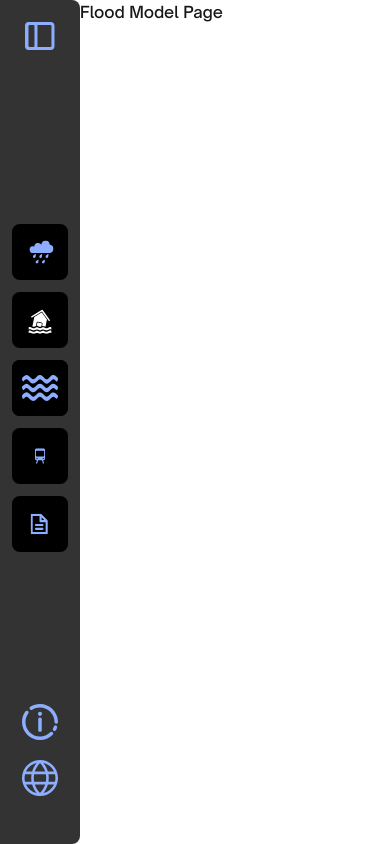
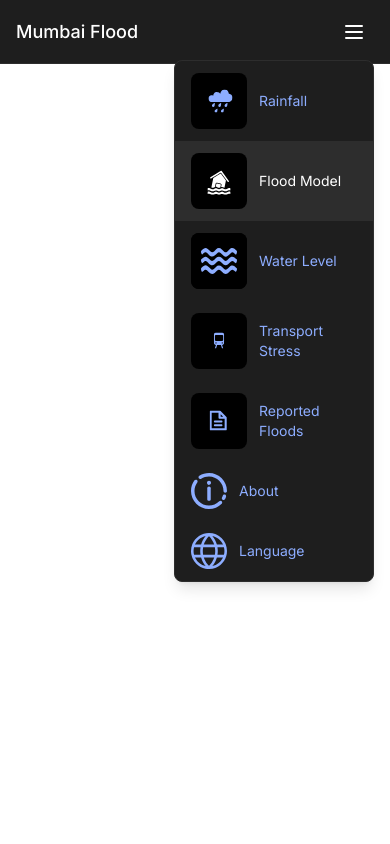
Before and after one commit to Mumbai-Flood-App/Web-App-Frontend, a Next.js app: page /flood-model in a window 390 px wide. Both pictures are taken after a click on the button "Menu". Built offline with nearby package versions, Linux system fonts and the light colour scheme.

Commit message:
added mobilenav menu

```diff
--- a/src/app/layout.tsx
+++ b/src/app/layout.tsx
@@ -1,15 +1,39 @@
 // src/app/layout.tsx
 import React, { ReactNode } from "react";
-import Sidebar from '@/components/Sidebar/Sidebar';
-import './globals.css'; // if you have global styles
+import type { Metadata } from "next";
+import { Inter } from "next/font/google";
+import "./globals.css";
+import Sidebar from "@/components/Sidebar/Sidebar";
+import MobileNav from "@/components/MobileNav/MobileNav";
 
-export default function RootLayout({ children }: { children: ReactNode }) {
+const inter = Inter({ subsets: ["latin"] });
+
+export const metadata: Metadata = {
+  title: "Mumbai Flood",
+  description: "Mumbai Flood Monitoring System",
+};
+
+export default function RootLayout({
+  children,
+}: Readonly<{
+  children: React.ReactNode;
+}>) {
   return (
     <html lang="en">
-      <body>
-        <div className="flex">
-          <Sidebar />
-          <main className="flex-1">{children}</main>
+      <body className={`${inter.className} bg-[#0F0F0F] text-white`}>
+        <div className="flex min-h-screen">
+          {/* Sidebar - hidden on mobile */}
+          <div className="hidden lg:block">
+            <Sidebar />
+          </div>
+
+          {/* Main content */}
+          <main className="flex-1 p-4 lg:p-8">
+            {children}
+          </main>
+
+          {/* Mobile Navigation - shown only on mobile */}
+          <MobileNav />
         </div>
       </body>
     </html>
--- /dev/null
+++ b/src/components/MobileNav/MobileNav.tsx
@@ -0,0 +1,101 @@
+'use client';
+
+import { usePathname } from 'next/navigation';
+import { useState, useEffect } from 'react';
+import Link from 'next/link';
+import Image from 'next/image';
+
+// Import your icons
+import RainfallIcon from '../Sidebar/RainfallIcon';
+import FloodModelIcon from '../Sidebar/FloodModelIcon';
+import WaterLevelIcon from '../Sidebar/WaterLevelIcon';
+import RailwayIcon from '../Sidebar/RailwayIcon';
+import FloodReportIcon from '../Sidebar/FloodReportIcon';
+import InfoIcon from '../Sidebar/InfoIcon';
+import LanguageIcon from '../Sidebar/LanguageIcon';
+
+const navItems = [
+  { href: '/', label: 'Rainfall', icon: RainfallIcon },
+  { href: '/flood-model', label: 'Flood Model', icon: FloodModelIcon },
+  { href: '/water-level', label: 'Water Level', icon: WaterLevelIcon },
+  { href: '/transport-stress', label: 'Transport Stress', icon: RailwayIcon },
+  { href: '/reported-floods', label: 'Reported Floods', icon: FloodReportIcon },
+  { href: '/about', label: 'About', icon: InfoIcon },
+  { href: '/language', label: 'Language', icon: LanguageIcon },
+];
+
+export default function MobileNav() {
+  const pathname = usePathname();
+  const [isDropdownOpen, setIsDropdownOpen] = useState(false);
+
+  // Close dropdown when clicking outside
+  useEffect(() => {
+    const handleClickOutside = (event: MouseEvent) => {
+      if (isDropdownOpen && !(event.target as Element).closest('.dropdown')) {
+        setIsDropdownOpen(false);
+      }
+    };
+
+    document.addEventListener('click', handleClickOutside);
+    return () => document.removeEventListener('click', handleClickOutside);
+  }, [isDropdownOpen]);
+
+  return (
+    <div className="lg:hidden">
+      {/* Mobile Header */}
+      <header className="fixed top-0 left-0 right-0 h-16 bg-[#1E1E1E] border-b border-[#2D2D2D] z-50">
+        <div className="h-full flex justify-between items-center px-4">
+          <h1 className="text-white text-lg font-medium">Mumbai Flood</h1>
+
+          <div className="dropdown relative">
+            <button
+              className="dropdown-btn p-2 rounded-lg hover:bg-[#2D2D2D] transition-colors duration-200"
+              onClick={() => setIsDropdownOpen(!isDropdownOpen)}
+              aria-label="Menu"
+            >
+              <svg className="h-6 w-6 text-white" fill="none" viewBox="0 0 24 24" stroke="currentColor">
+                <path
+                  strokeLinecap="round"
+                  strokeLinejoin="round"
+                  strokeWidth={2}
+                  d="M4 6h16M4 12h16M4 18h16"
+                />
+              </svg>
+            </button>
+
+            {isDropdownOpen && (
+              <div className="dropdown-content absolute bg-[#1E1E1E] rounded-lg right-0 mt-2 shadow-lg overflow-hidden min-w-[200px] border border-[#2D2D2D]">
+                {navItems.map((item) => {
+                  const isActive = pathname === item.href;
+                  const Icon = item.icon;
+
+                  return (
+                    <div
+                      key={item.href}
+                      className={`dropdown-item hover:bg-[#2D2D2D] transition-colors duration-200
+                        ${isActive ? 'bg-[#2D2D2D]' : ''}`}
+                    >
+                      <Link
+                        href={item.href}
+                        className={`flex items-center gap-3 px-4 py-3 text-sm ${
+                          isActive ? 'text-white' : 'text-[#8dadff]'
+                        }`}
+                        onClick={() => setIsDropdownOpen(false)}
+                      >
+                        <Icon open={false} />
+                        <span>{item.label}</span>
+                      </Link>
+                    </div>
+                  );
+                })}
+              </div>
+            )}
+          </div>
+        </div>
+      </header>
+
+      {/* Add padding to main content to account for mobile header */}
+      <div className="pt-16" />
+    </div>
+  );
+}
--- a/src/components/Sidebar/InfoIcon.tsx
+++ b/src/components/Sidebar/InfoIcon.tsx
@@ -12,7 +12,7 @@ const InfoIcon = ({ open }: { open?: boolean }) => {
         <span className={`absolute top-[8px] left-[49px] font-medium ${isActive ? 'text-white' : 'text-[#8dadff]'}`}>About</span>
         <div className="absolute left-0 top-1/2 -translate-y-1/2 w-[28.57%] h-[36px] overflow-hidden">
           <Image
-            src={isActive ? '/icons/info-open-white.svg' : '/icons/info-open.svg'}
+            src={isActive ? '/icons/info-white.svg' : '/icons/info.svg'}
             alt="About"
             width={36}
             height={36}
@@ -28,7 +28,7 @@ const InfoIcon = ({ open }: { open?: boolean }) => {
           width={36}
           height={36}
           alt="About"
-          src={isActive ? '/icons/info-closed-white.svg' : '/icons/info.svg'}
+          src={isActive ? '/icons/info-white.svg' : '/icons/info.svg'}
           className="object-contain absolute top-0 left-0 w-[36px] h-[36px]"
         />
       </div>
```
